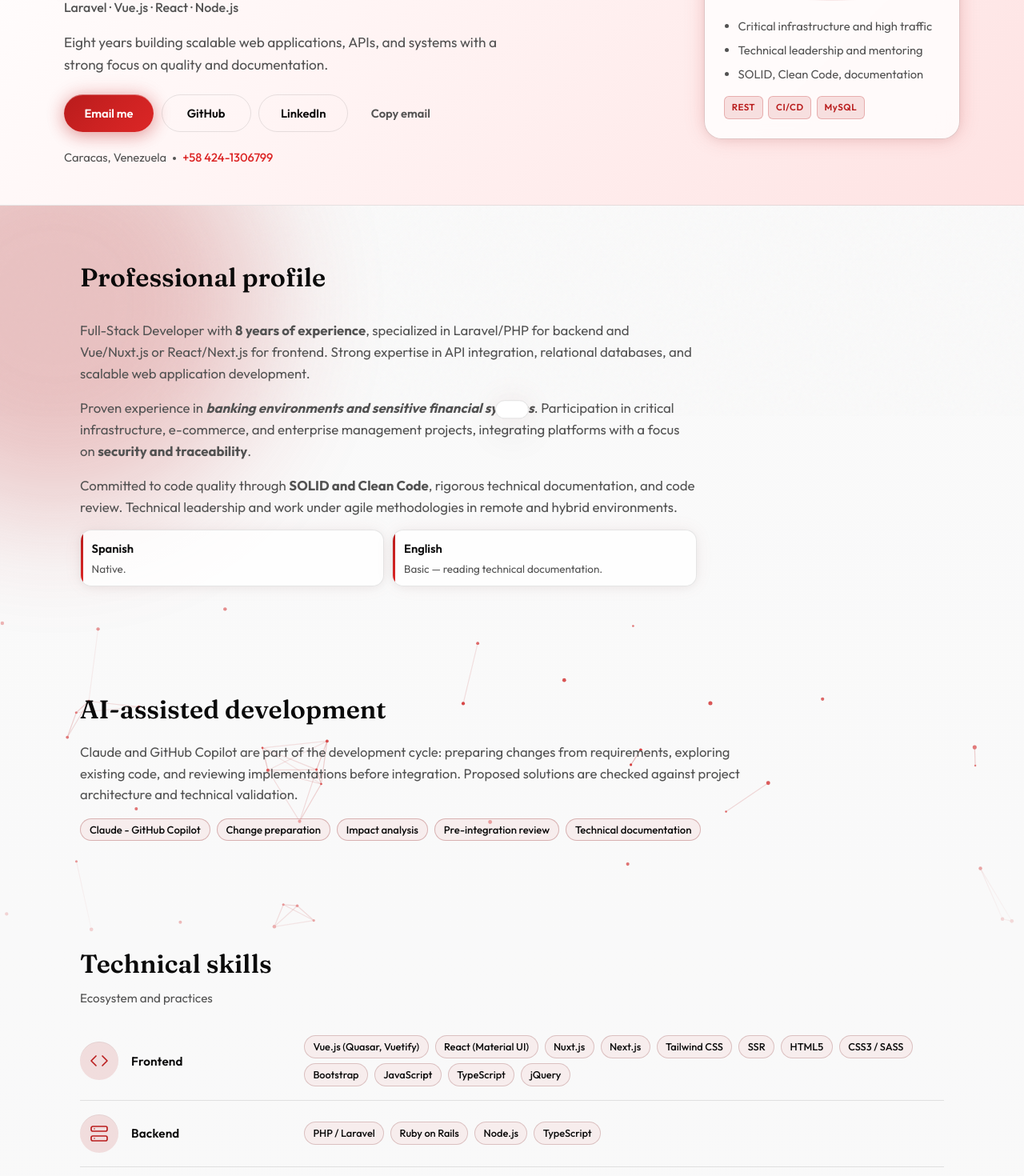
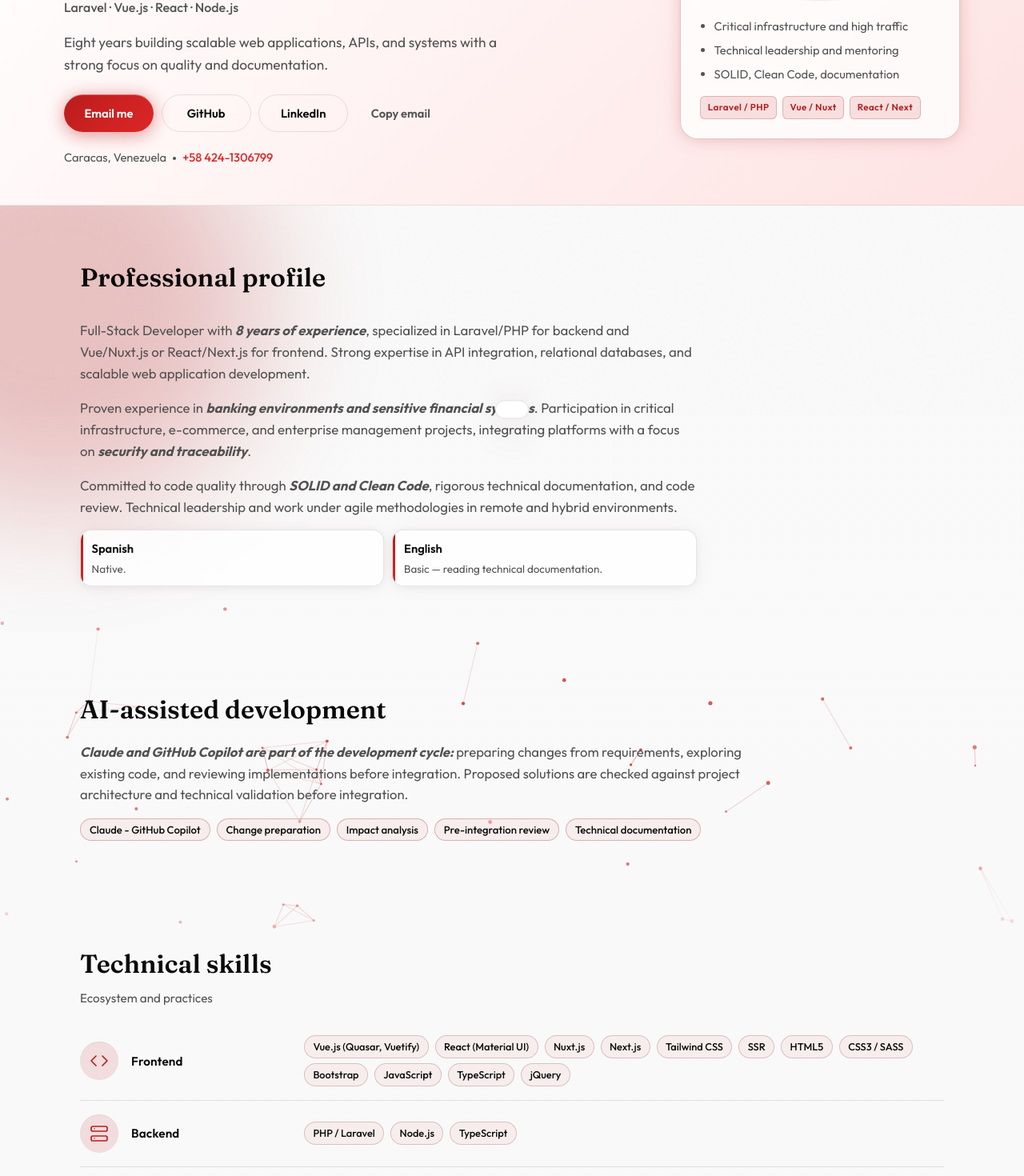
Before and after one commit to 41L4N/41L4N.github.io, a Vue app: page / in a window 1280 px wide. Shown: the part 280-1750 px from the top of the page at 80% size. Built offline with nearby package versions, Linux system fonts and the light colour scheme.

Commit message:
Enhance localization files for English and Spanish; improve profile descriptions and AI section lead formatting. Update skills badges and adjust layout properties in Hero.vue and Skills.vue.

```diff
--- a/src/plugins/vue-i18n/locales/en.json
+++ b/src/plugins/vue-i18n/locales/en.json
@@ -52,9 +52,9 @@
 	},
 	"profile": {
 		"title": "Professional profile",
-		"intro": "Full-Stack Developer with <b>8 years of experience</b>, specialized in Laravel/PHP for backend and Vue/Nuxt.js or React/Next.js for frontend. Strong expertise in API integration, relational databases, and scalable web application development.",
-		"experience": "Proven experience in <b><i>banking environments and sensitive financial systems</i></b>. Participation in critical infrastructure, e-commerce, and enterprise management projects, integrating platforms with a focus on <b>security and traceability</b>.",
-		"commitment": "Committed to code quality through <b>SOLID and Clean Code</b>, rigorous technical documentation, and code review. Technical leadership and work under agile methodologies in remote and hybrid environments."
+		"intro": "Full-Stack Developer with <b><i>8 years of experience</i></b>, specialized in Laravel/PHP for backend and Vue/Nuxt.js or React/Next.js for frontend. Strong expertise in API integration, relational databases, and scalable web application development.",
+		"experience": "Proven experience in <b><i>banking environments and sensitive financial systems</i></b>. Participation in critical infrastructure, e-commerce, and enterprise management projects, integrating platforms with a focus on <b><i>security and traceability</i></b>.",
+		"commitment": "Committed to code quality through <b><i>SOLID and Clean Code</i></b>, rigorous technical documentation, and code review. Technical leadership and work under agile methodologies in remote and hybrid environments."
 	},
 	"experience": {
 		"title": "Experience",
@@ -129,7 +129,6 @@
 			"backend": {
 				"name": "Backend",
 				"phpLaravel": "PHP / Laravel",
-				"rails": "Ruby on Rails",
 				"node": "Node.js",
 				"typescript": "TypeScript"
 			},
@@ -169,7 +168,7 @@
 	},
 	"aiSection": {
 		"title": "AI-assisted development",
-		"lead": "Claude and GitHub Copilot are part of the development cycle: preparing changes from requirements, exploring existing code, and reviewing implementations before integration. Proposed solutions are checked against project architecture and technical validation.",
+		"lead": "<b><i>Claude and GitHub Copilot are part of the development cycle:</i></b> preparing changes from requirements, exploring existing code, and reviewing implementations before integration. Proposed solutions are checked against project architecture and technical validation before integration.",
 		"items": {
 			"assistants": "Claude - GitHub Copilot",
 			"changes": "Change preparation",
@@ -181,8 +180,8 @@
 	"projectWorkflow": {
 		"title": "Workflow",
 		"kicker": "Agility, Issues, Projects, and environments",
-		"primary": "GitHub Projects and Issues as the workflow backbone, with living documentation and sprint visibility in GitHub through pull requests and continuous tracking.",
-		"secondary": "Clear delivery environments (dev, QA, staging, prod) and, when needed, support from Scrum, Jira, and Confluence."
+		"primary": "GitHub Projects and Issues as the workflow backbone, with sprint visibility in GitHub through pull requests and continuous tracking.",
+		"secondary": "Clear delivery environments (dev, QA, prod) and, when needed, support from Scrum, Jira, and Confluence."
 	},
 	"projects": {
 		"title": "Projects",
@@ -220,8 +219,8 @@
 		"emailCopied": "Email copied to clipboard"
 	},
 	"badges": {
-		"rest": "REST",
-		"cicd": "CI/CD",
-		"mysql": "MySQL"
+		"laravel": "Laravel / PHP",
+		"vueNuxt": "Vue / Nuxt",
+		"reactNext": "React / Next"
 	}
 }
--- a/src/plugins/vue-i18n/locales/es.json
+++ b/src/plugins/vue-i18n/locales/es.json
@@ -52,9 +52,9 @@
 	},
 	"profile": {
 		"title": "Perfil profesional",
-		"intro": "Desarrollador Full-Stack con <b>8 años de experiencia</b>, especializado en Laravel/PHP para backend y Vue/Nuxt.js o React/Next.js para frontend. Competencia sólida en integración de APIs, bases de datos relacionales y desarrollo de aplicaciones web escalables.",
-		"experience": "Experiencia comprobada en <b><i>entornos bancarios y sistemas financieros sensibles</i></b>. Participación en proyectos de infraestructura crítica, e-commerce y sistemas de gestión empresarial, integrando plataformas con <b>seguridad y trazabilidad</b>.",
-		"commitment": "Comprometido con la calidad del código a través de <b>SOLID y Clean Code</b>, documentación técnica rigurosa y revisión de código. Liderazgo técnico y trabajo bajo metodologías ágiles en entornos remotos e híbridos."
+		"intro": "Desarrollador Full-Stack con <b><i>8 años de experiencia</i></b>, especializado en Laravel/PHP para backend y Vue/Nuxt.js o React/Next.js para frontend. Competencia sólida en integración de APIs, bases de datos relacionales y desarrollo de aplicaciones web escalables.",
+		"experience": "Experiencia comprobada en <b><i>entornos bancarios y sistemas financieros sensibles</i></b>. Participación en proyectos de infraestructura crítica, e-commerce y sistemas de gestión empresarial, integrando plataformas con <b><i>seguridad y trazabilidad</i></b>.",
+		"commitment": "Comprometido con la calidad del código a través de <b><i>SOLID y Clean Code</i></b>, documentación técnica rigurosa y revisión de código. Liderazgo técnico y trabajo bajo metodologías ágiles en entornos remotos e híbridos."
 	},
 	"experience": {
 		"title": "Experiencia",
@@ -129,7 +129,6 @@
 			"backend": {
 				"name": "Backend",
 				"phpLaravel": "PHP / Laravel",
-				"rails": "Ruby on Rails",
 				"node": "Node.js",
 				"typescript": "TypeScript"
 			},
@@ -169,7 +168,7 @@
 	},
 	"aiSection": {
 		"title": "IA aplicada al desarrollo",
-		"lead": "Claude y GitHub Copilot forman parte del ciclo de desarrollo: preparación de cambios a partir de requisitos, exploración de código existente y revisión previa de implementaciones. Las propuestas se contrastan con la arquitectura del proyecto y la validación técnica antes de integrarse.",
+		"lead": "<b><i>Claude y GitHub Copilot forman parte del ciclo de desarrollo:</i></b> preparación de cambios a partir de requisitos, exploración de código existente y revisión previa de implementaciones. Las propuestas se contrastan con la arquitectura del proyecto y la validación técnica antes de integrarse.",
 		"items": {
 			"assistants": "Claude - GitHub Copilot",
 			"changes": "Preparación de cambios",
@@ -181,8 +180,8 @@
 	"projectWorkflow": {
 		"title": "Flujo de trabajo",
 		"kicker": "Agilidad, Issues, Projects y ambientes",
-		"primary": "GitHub Projects e Issues como base del flujo, con documentación viva y sprints visibles en GitHub a través de pull requests y seguimiento continuo.",
-		"secondary": "Ambientes de trabajo claros (dev, QA, staging, prod) y, cuando aplica, soporte con Scrum, Jira y Confluence."
+		"primary": "GitHub Projects e Issues como base del flujo, con sprints visibles en GitHub a través de pull requests y seguimiento continuo.",
+		"secondary": "Ambientes de trabajo claros (dev, QA, prod) y, cuando aplica, soporte con Scrum, Jira y Confluence."
 	},
 	"projects": {
 		"title": "Proyectos",
@@ -220,8 +219,8 @@
 		"emailCopied": "Correo copiado al portapapeles"
 	},
 	"badges": {
-		"rest": "REST",
-		"cicd": "CI/CD",
-		"mysql": "MySQL"
+		"laravel": "Laravel / PHP",
+		"vueNuxt": "Vue / Nuxt",
+		"reactNext": "React / Next"
 	}
 }
--- a/src/views/AISection.vue
+++ b/src/views/AISection.vue
@@ -13,7 +13,7 @@
 		</div>
 
 		<p class="ai-section__lead">
-			{{ t('aiSection.lead') }}
+			<span v-html="t('aiSection.lead')" />
 		</p>
 
 		<div class="ai-section__tags">
--- a/src/views/Hero.vue
+++ b/src/views/Hero.vue
@@ -105,9 +105,9 @@
 					class="hero__badges"
 					aria-hidden="true"
 				>
-					<span class="hero__pill">{{ t('badges.rest') }}</span>
-					<span class="hero__pill">{{ t('badges.cicd') }}</span>
-					<span class="hero__pill">{{ t('badges.mysql') }}</span>
+					<span class="hero__pill">{{ t('badges.laravel') }}</span>
+					<span class="hero__pill">{{ t('badges.vueNuxt') }}</span>
+					<span class="hero__pill">{{ t('badges.reactNext') }}</span>
 				</div>
 			</aside>
 		</div>
@@ -170,7 +170,7 @@ const statRingCssVars = {
 		align-items: start;
 
 		@media (min-width: 900px) {
-			grid-template-columns: 1fr minmax(260px, 320px);
+			grid-template-columns: 1fr minmax(300px, 350px);
 			gap: 3rem;
 		}
 	}
@@ -334,6 +334,7 @@ const statRingCssVars = {
 		background: var(--accent-soft);
 		color: var(--accent);
 		border: 1px solid color-mix(in srgb, var(--accent) 25%, transparent);
+		white-space: nowrap;
 	}
 }
 
--- a/src/views/Skills.vue
+++ b/src/views/Skills.vue
@@ -119,7 +119,6 @@ const categories = [
 		nameKey: 'skills.categories.backend.name',
 		tagKeys: [
 			'skills.categories.backend.phpLaravel',
-			'skills.categories.backend.rails',
 			'skills.categories.backend.node',
 			'skills.categories.backend.typescript',
 		],
```
